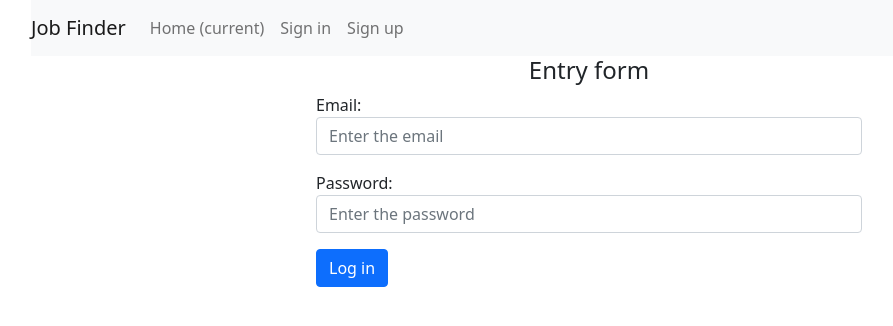
After one commit to Picer-Kerest/Data-collection-service-Django, a Django app: page /accounts/login/ in a window 1280 px wide. The commit adds this page. Shown: the top 326 px of the page, without its empty margins (51-944 px from the left). Run offline with Django 4.2, Linux system fonts and the light colour scheme; some libraries are stand-ins or nearby versions.

Commit message:
Add sign in/sign up

```diff
--- /dev/null
+++ b/accounts/forms.py
@@ -0,0 +1,78 @@
+from django import forms
+from django.contrib.auth import get_user_model, authenticate
+from django.contrib.auth.hashers import check_password
+from django.core.exceptions import ValidationError
+from scraping.models import City, Language
+
+
+User = get_user_model()
+
+
+class UserLoginForm(forms.Form):
+    email = forms.CharField(label='Email', widget=forms.EmailInput(attrs={
+        'class': 'form-control',
+        'placeholder': 'Enter the email',
+    }))
+    password = forms.CharField(label='Password', widget=forms.PasswordInput(attrs={
+        'class': 'form-control',
+        'placeholder': 'Enter the password',
+    }))
+
+    def clean(self, *args, **kwargs):
+        '''
+        qs[0] - to take first element
+        .password = take the password of first element
+        '''
+        email = self.cleaned_data.get('email').strip()
+        password = self.cleaned_data.get('password').strip()
+        if email and password:
+            qs = User.objects.filter(email=email)
+            if not qs.exists():
+                raise ValidationError('There is no such user')
+            if not check_password(password, qs[0].password):
+                raise ValidationError("Invalid password")
+            user = authenticate(email=email, password=password)
+            if not user:
+                raise ValidationError("The user's account is disabled")
+        return super(UserLoginForm, self).clean(*args, **kwargs)
+
+
+class UserRegistrationForm(forms.ModelForm):
+    email = forms.CharField(label='Email', widget=forms.EmailInput(attrs={
+        'class': 'form-control',
+        'placeholder': 'Enter the email',
+    }))
+    password1 = forms.CharField(label='Password', widget=forms.PasswordInput(attrs={
+        'class': 'form-control',
+        'placeholder': 'Enter the password',
+    }))
+    password2 = forms.CharField(label='Confirm', widget=forms.PasswordInput(attrs={
+        'class': 'form-control',
+        'placeholder': 'Confirm the password',
+    }))
+
+    def clean_password2(self):
+        data = self.cleaned_data
+        if data['password1'] != data['password2']:
+            raise ValidationError("Passwords did not match")
+        return data['password2']
+
+    class Meta:
+        model = User
+        fields = ('email', )
+
+
+class UserUpdateForm(forms.Form):
+    city = forms.ModelChoiceField(label='City', queryset=City.objects.all(),
+                                  to_field_name='slug', required=True,
+                                  widget=forms.Select(attrs={
+                                      'class': 'form-control js-example-basic-single'}))
+    language = forms.ModelChoiceField(label='Programming language', queryset=Language.objects.all(),
+                                      to_field_name='slug', required=True,
+                                      widget=forms.Select(attrs={
+                                          'class': 'form-control js-example-basic-single'}))
+    send_email = forms.BooleanField(required=False, widget=forms.CheckboxInput, label='Subscribe to the newsletter?')
+
+    class Meta:
+        model = User
+        fields = ('city', 'language', 'send_email', )
--- /dev/null
+++ b/accounts/templates/accounts/login.html
@@ -0,0 +1,22 @@
+{% extends 'base.html' %}
+
+{% block title %}
+Login
+{% endblock %}
+
+{% block content %}
+
+<div class="row">
+    <div class="col-md-6 mx-auto">
+        <h4 align="center">Entry form</h4>
+        <form method="POST" action="">{% csrf_token %}
+            <div class="form-group">
+                {{ form.as_p }}
+            </div>
+            <button type="submit" class="btn btn-primary">Log in</button><br><br>
+        </form>
+    </div>
+</div>
+
+
+{% endblock %}
--- /dev/null
+++ b/accounts/urls.py
@@ -0,0 +1,12 @@
+
+
+from django.urls import path
+from accounts import views
+
+app_name = 'accounts'
+
+urlpatterns = [
+    path('login/', views.login_view, name='login'),
+    path('logout/', views.logout_view, name='logout'),
+    path('register/', views.register_view, name='register'),
+]
--- a/accounts/views.py
+++ b/accounts/views.py
@@ -1,3 +1,41 @@
-from django.shortcuts import render
+from django.shortcuts import render, redirect
+from django.contrib.auth import authenticate, login, logout
+from .forms import UserLoginForm, UserRegistrationForm, UserUpdateForm
 
-# Create your views here.
+
+def login_view(request):
+    form = UserLoginForm(request.POST or None)
+    if form.is_valid():
+        data = form.cleaned_data
+        email = data.get('email')
+        password = data.get('password')
+        user = authenticate(request, email=email, password=password)
+        login(request, user)
+        return redirect('home')
+    return render(request, 'accounts/login.html', {'form': form})
+
+
+def logout_view(request):
+    logout(request)
+    return redirect('home')
+
+
+def register_view(request):
+    form = UserRegistrationForm(request.POST or None)
+    if form.is_valid():
+        new_user = form.save(commit=False)
+        new_user.set_password(form.cleaned_data['password1'])
+        new_user.save()
+        return render(request, 'accounts/register_done.html', {'new_user': new_user})
+    return render(request, 'accounts/register.html', {'form': form})
+
+
+def update_view(request):
+    if request.user.is_authenticated:
+        user = request.user
+        if request.method == 'POST':
+            pass
+        else:
+            pass
+    else:
+        return redirect('accounts:login')
--- a/scraping_service/urls.py
+++ b/scraping_service/urls.py
@@ -14,11 +14,13 @@ Including another URLconf
     2. Add a URL to urlpatterns:  path('blog/', include('blog.urls'))
 """
 from django.contrib import admin
-from django.urls import path
+from django.urls import path, include
 from scraping import views
 
 urlpatterns = [
     path('admin/', admin.site.urls),
     path('', views.home_view, name='home'),
     path('list/', views.list_view, name='list'),
+
+    path('accounts/', include('accounts.urls')),
 ]
--- a/templates/base.html
+++ b/templates/base.html
@@ -23,15 +23,20 @@
         <li class="nav-item active">
           <a class="nav-link" href="{% url 'home' %}">Home <span class="sr-only">(current)</span></a>
         </li>
+
+
+        {% if user.is_authenticated %}
+          <li class="nav-item">
+            <a class="nav-link" href="{% url 'accounts:logout' %}">Log out</a>
+          </li>
+        {% else %}
+          <li class="nav-item">
+            <a class="nav-link" href="{% url 'accounts:login' %}">Sign in</a>
+          </li>
         <li class="nav-item">
-          <a class="nav-link" href="#">Features</a>
-        </li>
-        <li class="nav-item">
-          <a class="nav-link" href="#">Pricing</a>
-        </li>
-        <li class="nav-item">
-          <a class="nav-link disabled" href="#">Disabled</a>
-        </li>
+            <a class="nav-link" href="{% url 'accounts:register' %}">Sign up</a>
+          </li>
+        {% endif %}
       </ul>
     </div>
   </nav>
@@ -57,6 +62,7 @@
   <script>
     $(document).ready(function() {
         $('.js-example-basic-single').select2();
+        $('.js-example-basic-multiple').select2();
     });
   </script>
   </body>
```
Also changed, not shown: accounts/templates/accounts/register.html (added, +22 -0 lines), accounts/templates/accounts/register_done.html (added, +20 -0 lines), scraping/forms.py (+9 -4 lines), db.sqlite3.
